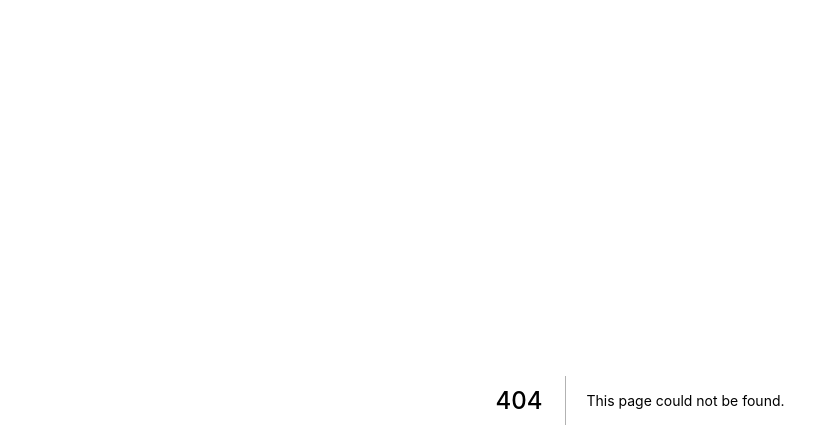
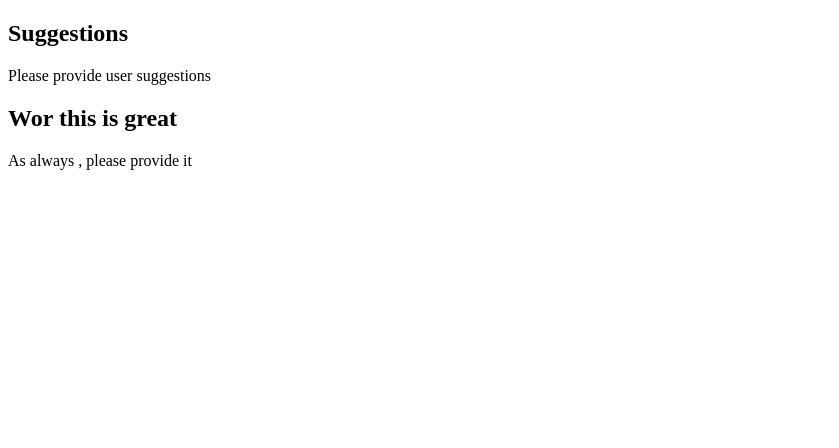
Before and after one commit to johnkueh/mishwong, a Next.js app: page /project/test-title in a window 1280 px wide. Before the commit this address had no page. Shown: the top 448 px of the page, without its empty margins (0-839 px from the left). Built offline with nearby package versions, Linux system fonts and the light colour scheme.

Commit message:
Update from Forestry.io John Kueh created pages/project/test-title.mdx

```diff
--- /dev/null
+++ b/pages/project/test-title.mdx
@@ -0,0 +1,12 @@
+---
+title: Test title
+background_color: "#4A90E2"
+
+---
+## Suggestions
+
+Please provide user suggestions
+
+## Wor this is great
+
+As always , please provide it
```
Also changed, not shown: .forestry/front_matter/templates/project.yml.
